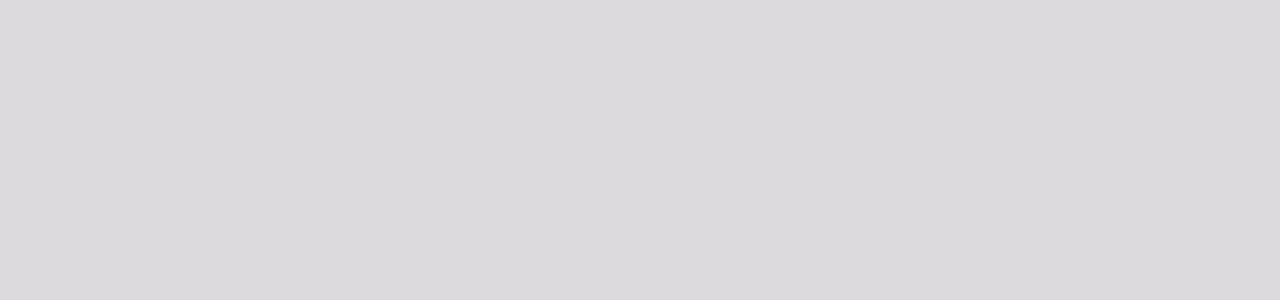
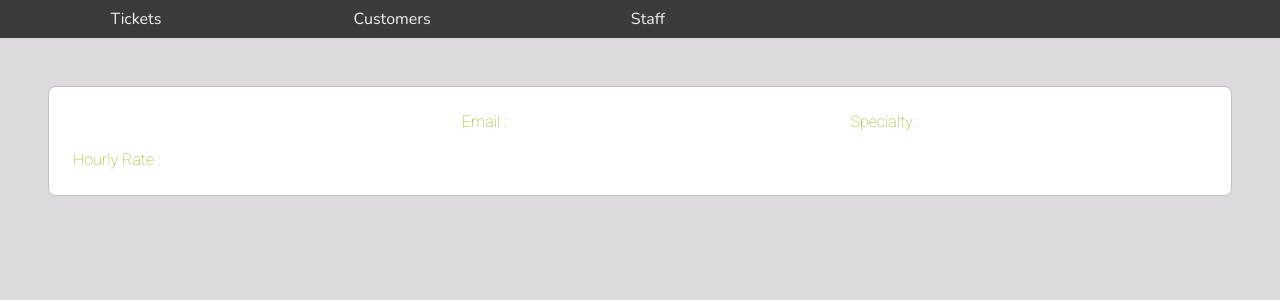
Before and after one commit to TheAdameia/honey-rae-repairs, a React (Vite) app: page /staff/1 in a window 1280 px wide. Before the commit this address had no page. Shown: the top 300 px of the page. Built offline with nearby package versions, Linux system fonts and the light colour scheme; no server answers.

Commit message:
customer and staff details update

```diff
--- a/src/App.jsx
+++ b/src/App.jsx
@@ -6,6 +6,8 @@ import { Routes, Route } from "react-router-dom"
 import { NavBar } from "./components/nav/NavBar.jsx"
 import { Outlet } from "react-router-dom"
 import { Welcome } from "./welcome/Welcome.jsx"
+import { CustomerDetails } from "./components/customers/CustomerDetails.jsx"
+import { StaffDetails } from "./components/staff/StaffDetails.jsx"
 
 export const App = () => {
   return (<Routes>
@@ -22,11 +24,14 @@ export const App = () => {
       on every page.*/}
       <Route path="tickets" element={<TicketList />} />
       <Route path="customers">
-        <Route element={<CustomerList />} /> {/* if the element was left in the parent route, it would also render on every subpage
+        <Route index element={<CustomerList />} /> {/* if the element was left in the parent route, it would also render on every subpage
         similar to the Welcome issue that was averted earlier. */}
-        <Route path=":customerId" element={<>Customer Details</>} />
+        <Route path=":customerId" element={<CustomerDetails />} />
       </Route>
-      <Route path="staff" element={<StaffList />} />
+      <Route path="staff">
+        <Route index element={<StaffList />} />
+        <Route path=":staffId" element={<StaffDetails />} />
+      </Route>
     </Route>
   </Routes>
   )
--- a/src/components/customers/CustomerDetails.jsx
+++ b/src/components/customers/CustomerDetails.jsx
@@ -1,9 +1,41 @@
+import { useEffect, useState } from "react"
 import { useParams } from "react-router-dom"
+import { getCustomerByUserId } from "../../services/CustomerServices"
+import "./Customers.css"
 
 export const CustomerDetails = () => {
     // we are going to look at /customers/#. The path is path="/customers/:customerId".
     // What useParams does is it returns an object from the "parameters" from the URL. I do not have
     // a particularly solid grasp on this yet.
 
-    const {customerId } = useParams()
+    // I KNOW NOW, useParams is fed from the path=":whatever" in app.jsx
+
+    const [customer, setCustomer] = useState({})
+    const { customerId } = useParams()
+
+    useEffect(() => {
+        getCustomerByUserId(customerId).then((data) => {
+            const customerObject = data[0]
+            setCustomer(customerObject)
+        })
+    }, [customerId])
+
+    return (
+        <section className="customer">
+            <header className="customer-header">{customer.user?.fullName}</header> {/*optional chaining used
+            here because that is undefined on the first render */}
+            <div>
+                <span className="customer-info">Email : </span>
+                {customer.user?.email}
+            </div>
+            <div>
+                <span className="customer-info">Address : </span>
+                {customer.address}
+            </div>
+            <div>
+                <span className="customer-info">Phone Number : </span>
+                {customer.phoneNumber}
+            </div>
+        </section>
+    )
 }
--- /dev/null
+++ b/src/components/customers/Customers.css
@@ -0,0 +1,37 @@
+.customers {
+    display: flex;
+    flex-direction: row;
+    flex-wrap: wrap;
+    justify-content: space-between;
+    margin: 3rem;
+}
+
+.customers > * {
+    flex-basis: 31%;
+    margin: 0.5rem;
+}
+
+
+
+section.customer {
+    margin: 3rem;
+  }
+
+  .customer {
+    background-color: var(--white);
+    border: 1px solid var(--outline);
+    border-radius: 0.5rem;
+    padding: 1rem;
+  }
+
+  .customer-info {
+    color: var(--info);
+    font-family: "Roboto", sans-serif;
+  }
+
+  .customer-header {
+    font-size: larger;
+    font-weight: 700;
+    line-height: 3rem;
+    color: var(--primary);
+  }
--- /dev/null
+++ b/src/components/staff/Staff.css
@@ -0,0 +1,42 @@
+.employee {
+    display: flex;
+    flex-direction: row;
+    flex-wrap: wrap;
+    justify-content: space-between;
+    margin: 3rem;
+}
+
+.employee > * {
+    flex-basis: 31%;
+    margin: 0.5rem;
+}
+
+
+
+.employee {
+    background-color: var(--white);
+    border: 1px solid var(--outline);
+    border-radius: 0.5rem;
+    padding: 1rem;
+  }
+
+  section.employee {
+    margin: 3rem;
+  }
+
+  .employee-info {
+    color: var(--info);
+    font-family: "Roboto", sans-serif;
+  }
+
+  .employee-footer {
+    margin: 1rem 0 0.25rem 0;
+    font-style: oblique;
+  }
+
+  .employee-header {
+    font-size: larger;
+    font-weight: 700;
+    line-height: 3rem;
+    color: var(--primary);
+  }
--- /dev/null
+++ b/src/components/staff/StaffDetails.jsx
@@ -0,0 +1,36 @@
+import { useEffect, useState } from "react"
+import { useParams } from "react-router-dom"
+import { getAllEmployees } from "../../services/EmployeeServices"
+import "./Staff.css"
+
+
+export const StaffDetails = () => {
+    const [staff, setStaff] = useState({})
+    const { staffId } = useParams()
+
+
+    useEffect(() => {
+        getAllEmployees(staffId).then((data) => {
+            const staffObject = data[0]
+            setStaff(staffObject)
+        })
+    }, [staffId])
+
+    return (
+        <section className="employee">
+            <header className="employee-header">{staff.user?.fullName}</header>
+            <div>
+                <span className="employee-info">Email : </span>
+                {staff.user?.email}
+            </div>
+            <div>
+                <span className="employee-info">Specialty : </span>
+                {staff.specialty}
+            </div>
+            <div>
+                <span className="employee-info">Hourly Rate : </span>
+                {staff.rate}
+            </div>
+        </section>
+    )
+}
--- a/src/components/staff/StaffList.jsx
+++ b/src/components/staff/StaffList.jsx
@@ -2,6 +2,8 @@ import { useEffect } from "react"
 import { useState } from "react"
 import { getStaffUsers } from "../../services/userService"
 import { User } from "../../users/User"
+import "./Staff.css"
+import { Link } from "react-router-dom"
 
 
 export const StaffList = () => {
@@ -13,9 +15,13 @@ export const StaffList = () => {
         })
     }, [])
 
-    return <div className="staff">
+    return <div className="employee">
         {staff.map((staffObject) => {
-            return <User user={staffObject} key={staffObject.id}/>
+            return(
+                <Link to={`/staff/${staffObject.id}`} key={staffObject.id}>
+                    <User user={staffObject} key={staffObject.id}/>
+                </Link>
+            )
         })}
     </div>
 }
--- /dev/null
+++ b/src/services/CustomerServices.jsx
@@ -0,0 +1,3 @@
+export const getCustomerByUserId = (userId) => {
+    return fetch(`http://localhost:8088/customers?userId=${userId}&_expand=user`).then(res => res.json())
+}
```
